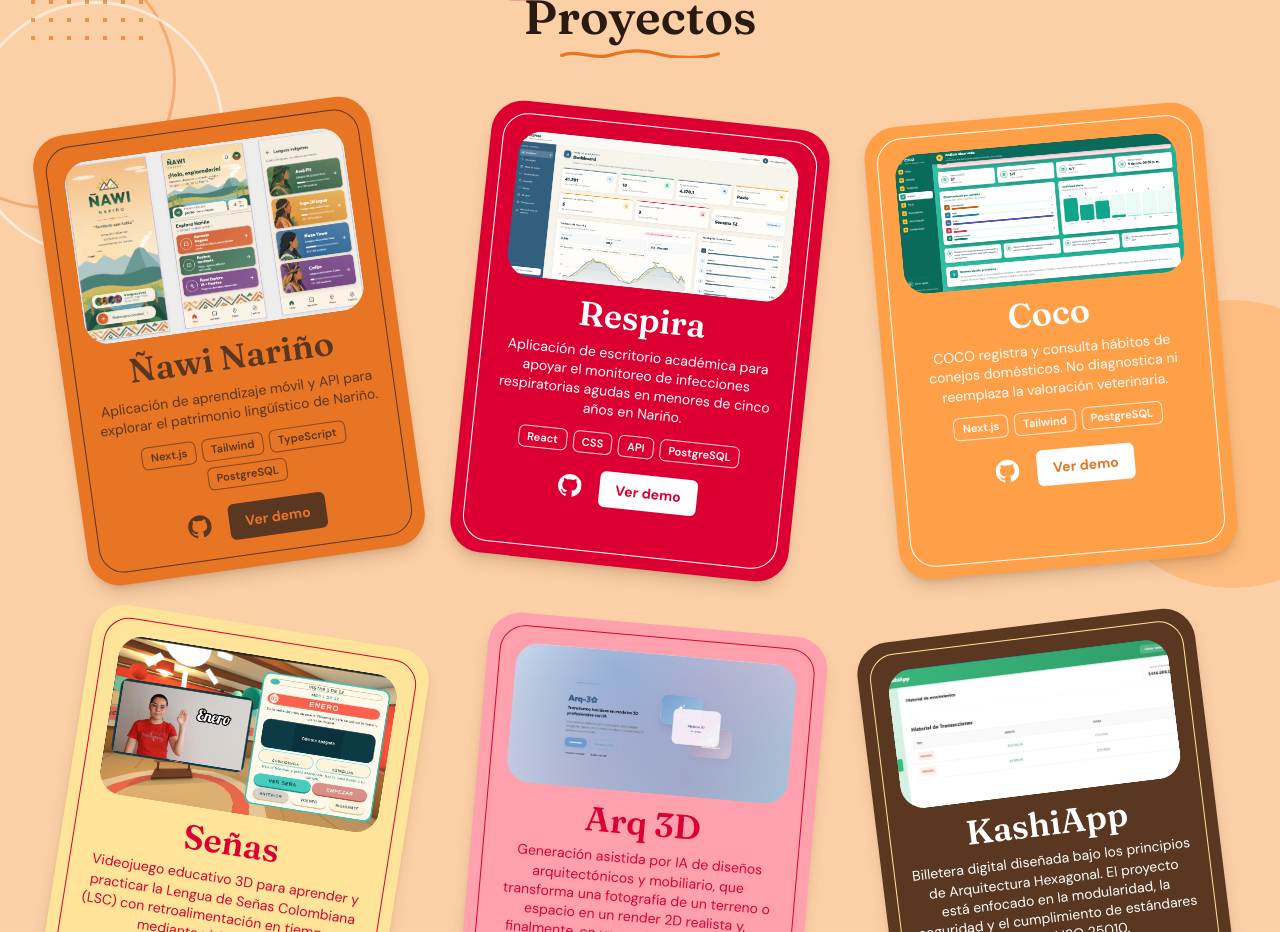
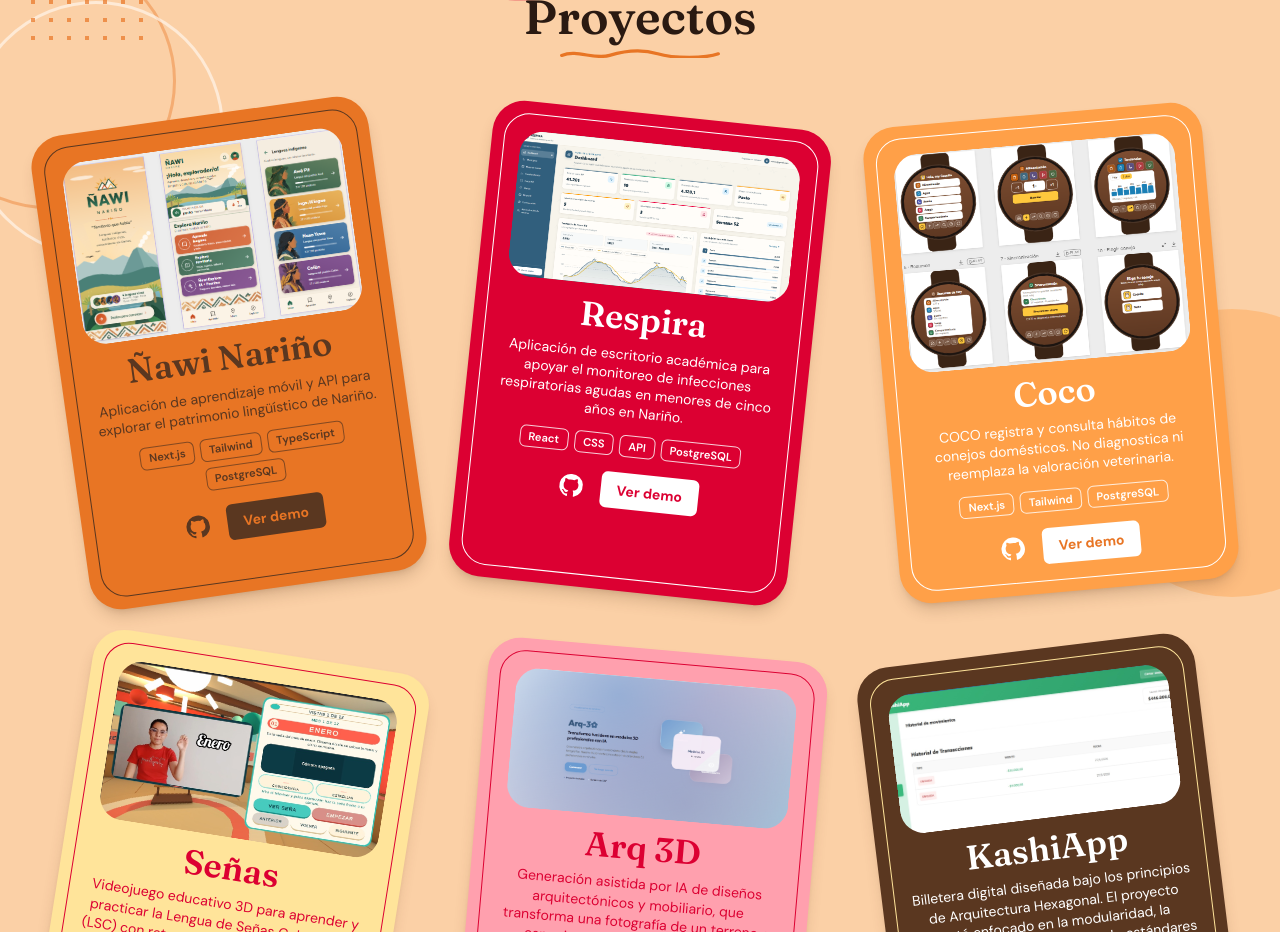
Before and after one commit to VictoriaArteaga/Mi-Portafolio, a Next.js app in the folder portafolio/: page / in a window 1280 px wide. Shown: the part 2040-2972 px from the top of the page. Built offline with nearby package versions, Linux system fonts and the light colour scheme; a web font is replaced by a local one.

Commit message:
SVG de coco

```diff
--- a/portafolio/data/projects.ts
+++ b/portafolio/data/projects.ts
@@ -59,7 +59,7 @@ export const projects: Project[] = [
     tone: "tangerine",
     repo: "https://github.com/VictoriaArteaga/COCO.git",
     demo: "https://coco-murex-omega.vercel.app/",
-    image: { src: "/projects/coco.svg", width: 1904, height: 944 },
+    image: { src: "/projects/coco.svg", width: 920, height: 713 },
   },
   {
     title: "Señas",
```
Also changed, not shown: portafolio/public/projects/coco.svg.
